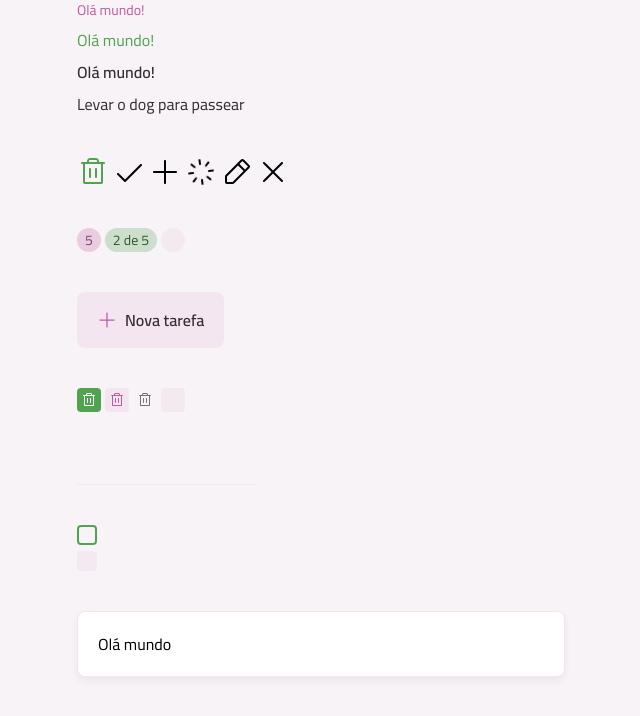
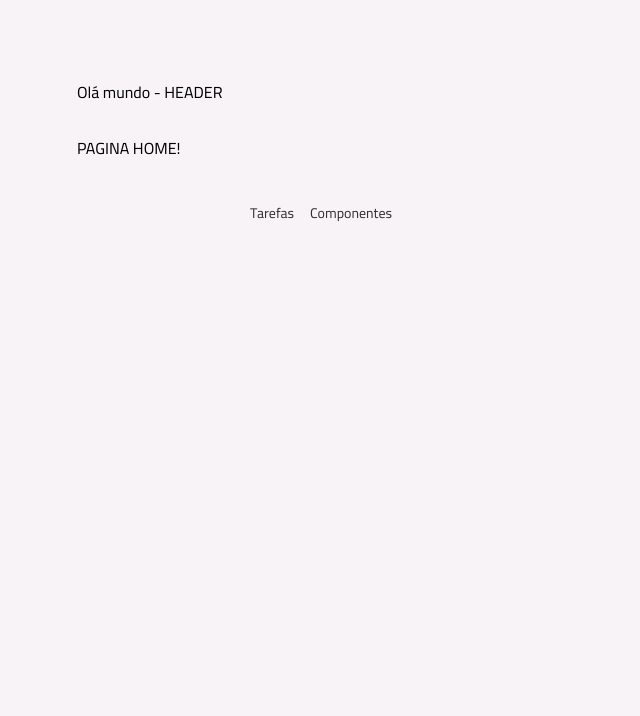
Before and after one commit to TheoRondon25/TodoList_React, a React (Vite) app: page / in a window 1280 px wide. Shown: the top 716 px of the page, without its empty margins (319-959 px from the left). Built offline with nearby package versions, Linux system fonts and the light colour scheme.

Commit message:
feat: Iniciando a montagem do layout e roteando página de componentes

```diff
--- a/package.json
+++ b/package.json
@@ -14,6 +14,7 @@
     "class-variance-authority": "^0.7.1",
     "react": "^19.2.5",
     "react-dom": "^19.2.5",
+    "react-router": "^7.16.0",
     "tailwindcss": "^4.2.4"
   },
   "devDependencies": {
--- a/src/App.tsx
+++ b/src/App.tsx
@@ -1,81 +1,17 @@
-import Text from './components/text';
-import Badge from './components/badge';
-import Icon from './components/icon';
-import Button from './components/button';
-import ButtonIcon from './components/button-icon';
-import InputText from './components/input-text';
-import InputCheckbox from './components/input-checkbox';
-import Card from './components/card';
-import Container from './components/container';
-import Skeleton from './components/skeleton';
-import TrashIcon from './assets/icons/trash.svg?react';
-import CheckIcon from './assets/icons/check.svg?react';
-import PencilIcon from './assets/icons/pencil.svg?react';
-import PlusIcon from './assets/icons/plus.svg?react';
-import SpinnerIcon from './assets/icons/spinner.svg?react';
-import XIcon from './assets/icons/x.svg?react';
+import { BrowserRouter, Routes, Route } from "react-router";
+import PageComponents from "./pages/page-components";
+import LayoutMain from "./pages/layout-main";
+import PageHome from "./pages/page-home";
 
 export default function App() {
   return (
-    <Container>
-      <div className="grid gap-10">
-        <div className="flex flex-col gap-2">
-          <Text variant="body-sm-bold" className="text-pink-base">
-            Olá mundo!
-          </Text>
-          <Text className="text-green-base">Olá mundo!</Text>
-          <Text variant="body-md-bold">Olá mundo!</Text>
-          <Text>Levar o dog para passear</Text>
-        </div>
-
-        <div className="flex gap-1">
-          <Icon svg={TrashIcon} className="fill-green-base"/>
-          <Icon svg={CheckIcon} />
-          <Icon svg={PlusIcon} />
-          <Icon svg={SpinnerIcon} animate />
-          <Icon svg={PencilIcon} />
-          <Icon svg={XIcon} />
-        </div>
-
-        <div className="flex gap-1">
-          <Badge variant="secondary">5</Badge>
-          <Badge variant="primary">2 de 5</Badge>
-          <Badge loading>5</Badge>
-        </div>
-
-        <div>
-          <Button icon={PlusIcon}>Nova tarefa</Button>
-        </div>
-
-        <div className="flex gap-1">
-          <ButtonIcon icon={TrashIcon} />
-          <ButtonIcon icon={TrashIcon} variant="secondary" />
-          <ButtonIcon icon={TrashIcon} variant="tertiary" />
-          <ButtonIcon icon={TrashIcon} loading />
-        </div>
-
-        <div>
-          <InputText />
-        </div>
-
-        <div>
-          <InputCheckbox />
-
-          <InputCheckbox loading />
-        </div>
-
-        <div>
-          <Card size="md">Olá mundo</Card>
-        </div>
-
-        <div className="space-y-2">
-          <Skeleton className="h-6" />
-          <Skeleton className="h-6" />
-          <Skeleton className="w-96 h-6" />
-        </div>
-
-      </div>
-    </Container>
-
+    <BrowserRouter>
+      <Routes>
+        <Route element={<LayoutMain />}>
+          <Route index element={<PageHome />} />
+          <Route path="/componentes" element={<PageComponents />} />
+        </Route>
+      </Routes>
+    </BrowserRouter>
   )
 }
--- /dev/null
+++ b/src/pages/layout-main.tsx
@@ -0,0 +1,28 @@
+import Container from "../components/container";
+import { NavLink, Outlet } from "react-router";
+import Text from "../components/text";
+
+export default function LayoutMain() {
+    return <>
+        <Container as="header" className="mt-3 md:mt-20">
+            Olá mundo - HEADER
+        </Container>
+        <main className="mt-4 md:mt-8">
+            <Outlet />
+        </main>
+        <footer className="my-5 md:my-10">
+            <nav className="flex items-center justify-center gap-4">
+                <NavLink to="/">
+                    <Text variant="body-sm-bold" className="text-gray-300">
+                        Tarefas
+                    </Text>
+                </NavLink>
+                <NavLink to="/componentes">
+                    <Text variant="body-sm-bold" className="text-gray-300">
+                        Componentes
+                    </Text>
+                </NavLink>
+            </nav>
+        </footer>
+    </>
+}
--- /dev/null
+++ b/src/pages/page-components.tsx
@@ -0,0 +1,81 @@
+import Badge from "../components/badge";
+import Button from "../components/button";
+import ButtonIcon from "../components/button-icon";
+import Card from "../components/card";
+import Container from "../components/container";
+import Icon from "../components/icon";
+import InputCheckbox from "../components/input-checkbox";
+import InputText from "../components/input-text";
+import Skeleton from "../components/skeleton";
+import Text from "../components/text";
+import CheckIcon from "../assets/icons/check.svg?react";
+import PencilIcon from "../assets/icons/pencil.svg?react";
+import PlusIcon from "../assets/icons/plus.svg?react";
+import SpinnerIcon from "../assets/icons/spinner.svg?react";
+import TrashIcon from "../assets/icons/trash.svg?react";
+import XIcon from "../assets/icons/x.svg?react";
+
+export default function PageComponents() {
+    return (
+        <Container>
+          <div className="grid gap-10">
+            <div className="flex flex-col gap-2">
+              <Text variant="body-sm-bold" className="text-pink-base">
+                Olá mundo!
+              </Text>
+              <Text className="text-green-base">Olá mundo!</Text>
+              <Text variant="body-md-bold">Olá mundo!</Text>
+              <Text>Levar o dog para passear</Text>
+            </div>
+
+            <div className="flex gap-1">
+              <Icon svg={TrashIcon} className="fill-green-base"/>
+              <Icon svg={CheckIcon} />
+              <Icon svg={PlusIcon} />
+              <Icon svg={SpinnerIcon} animate />
+              <Icon svg={PencilIcon} />
+              <Icon svg={XIcon} />
+            </div>
+
+            <div className="flex gap-1">
+              <Badge variant="secondary">5</Badge>
+              <Badge variant="primary">2 de 5</Badge>
+              <Badge loading>5</Badge>
+            </div>
+
+            <div>
+              <Button icon={PlusIcon}>Nova tarefa</Button>
+            </div>
+
+            <div className="flex gap-1">
+              <ButtonIcon icon={TrashIcon} />
+              <ButtonIcon icon={TrashIcon} variant="secondary" />
+              <ButtonIcon icon={TrashIcon} variant="tertiary" />
+              <ButtonIcon icon={TrashIcon} loading />
+            </div>
+
+            <div>
+              <InputText />
+            </div>
+
+            <div>
+              <InputCheckbox />
+
+              <InputCheckbox loading />
+            </div>
+
+            <div>
+              <Card size="md">Olá mundo</Card>
+            </div>
+
+            <div className="space-y-2">
+              <Skeleton className="h-6" />
+              <Skeleton className="h-6" />
+              <Skeleton className="w-96 h-6" />
+            </div>
+
+          </div>
+        </Container>
+
+    );
+}
--- /dev/null
+++ b/src/pages/page-home.tsx
@@ -0,0 +1,6 @@
+import Container from "../components/container";
+
+
+export default function PageHome() {
+    return <Container>PAGINA HOME!</Container>
+}
```
Also changed, not shown: 1 other file (tests, documents, lock files or other folders).
